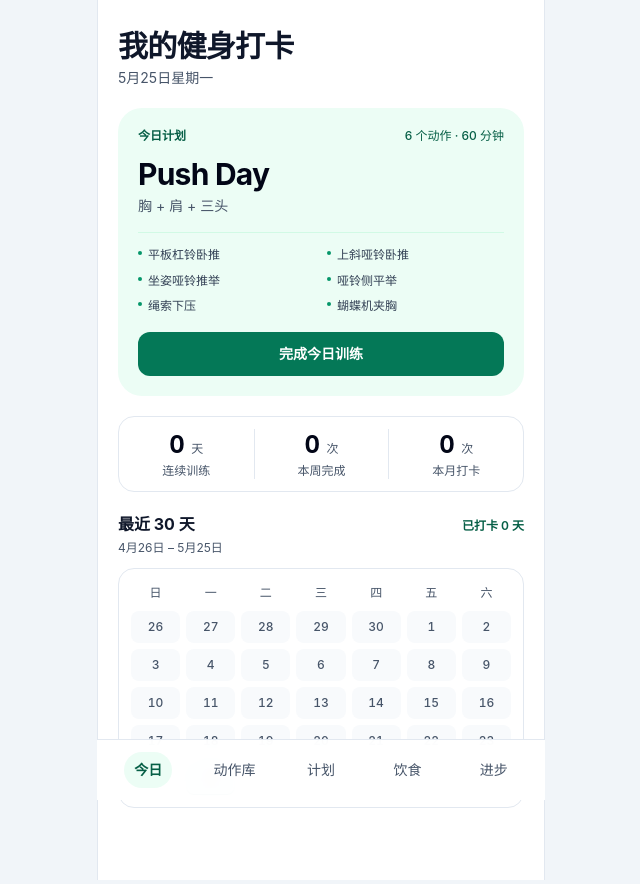
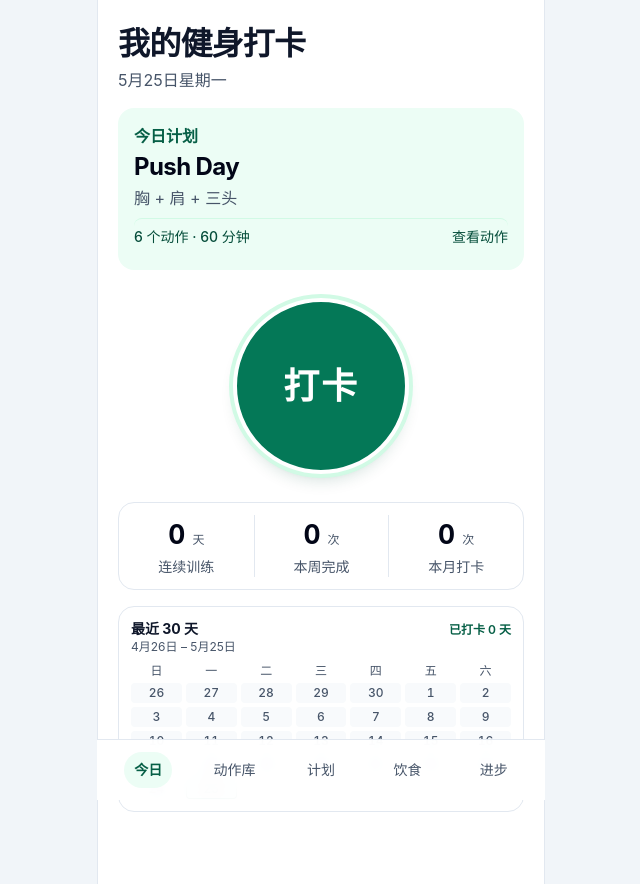
Before and after one commit to 851943145z-max/fitness-app, a React (Vite) app: page / in a window 1280 px wide. Shown: the whole page, without its empty margins (319-959 px from the left). Built offline with nearby package versions, Linux system fonts and the light colour scheme.

Commit message:
Make one-tap check-in the focus of Today

```diff
--- a/src/components/CheckinCalendar.jsx
+++ b/src/components/CheckinCalendar.jsx
@@ -23,15 +23,15 @@ export default function CheckinCalendar() {
   const dateLabel = date => date.toLocaleDateString('zh-CN', { month: 'long', day: 'numeric' })
 
   return (
-    <section>
-      <div className="mb-1 flex items-baseline justify-between gap-2">
-        <h2 className="text-base font-bold">最近 30 天</h2>
+    <section className="rounded-2xl border border-slate-200 p-3">
+      <div className="flex items-baseline justify-between gap-2">
+        <h2 className="text-sm font-bold">最近 30 天</h2>
         <span className="text-xs font-semibold text-emerald-800">已打卡 {count} 天</span>
       </div>
-      <p className="mb-3 text-xs text-slate-600">{dateLabel(startDate)} – {dateLabel(today)}</p>
-      <div className="grid grid-cols-7 gap-1.5 rounded-2xl border border-slate-200 p-3">
+      <p className="mb-2 text-xs text-slate-600">{dateLabel(startDate)} – {dateLabel(today)}</p>
+      <div className="grid grid-cols-7 gap-1">
         {['日', '一', '二', '三', '四', '五', '六'].map(label => (
-          <span key={label} className="py-1 text-center text-xs text-slate-600">{label}</span>
+          <span key={label} className="text-center text-xs text-slate-600">{label}</span>
         ))}
         {Array.from({ length: startDate.getDay() }, (_, index) => (
           <span key={`blank-${index}`} aria-hidden="true" />
@@ -41,7 +41,7 @@ export default function CheckinCalendar() {
           return (
             <time key={key} dateTime={key} aria-current={key === todayKey ? 'date' : undefined}
               aria-label={`${dateLabel(date)}${checked ? '，已打卡' : ''}`}
-              className={`flex h-8 items-center justify-center rounded-lg text-xs font-medium tabular-nums
+              className={`flex h-5 items-center justify-center rounded text-xs font-medium tabular-nums
                 ${checked ? 'bg-emerald-700 text-white' : 'bg-slate-50 text-slate-600'}
                 ${key === todayKey ? 'ring-1 ring-inset ring-emerald-700 font-bold' : ''}`}>
               {date.getDate()}
--- a/src/pages/TodayPage.jsx
+++ b/src/pages/TodayPage.jsx
@@ -3,9 +3,9 @@ import { useState } from 'react'
 import CheckinCalendar from '../components/CheckinCalendar.jsx'
 import {
   getStreak, getWeeklyCount, getMonthlyCount,
-  hasTodaySession, loadPRs, saveSession,
+  getTodaySession, loadPRs, saveSession,
 } from '../utils/workoutStats.js'
-import { getActivePlan, getNextWorkoutDay } from '../data/workoutPlans.js'
+import { ALL_PLANS, getActivePlan, getNextWorkoutDay } from '../data/workoutPlans.js'
 import { exerciseLibrary } from '../data/exerciseLibrary.js'
 
 function getTodayText() {
@@ -14,44 +14,58 @@ function getTodayText() {
   })
 }
 
-function TodayWorkoutCard({ workoutDay, isDone, onCheckIn }) {
+function TodayPlan({ workoutDay }) {
   if (!workoutDay) {
     return (
-      <section className="rounded-3xl bg-emerald-50 p-5">
-        <h2 className="text-xl font-bold">今天是休息日</h2>
+      <section className="rounded-2xl bg-emerald-50 p-4">
+        <h2 className="text-base font-semibold text-emerald-800">今日计划</h2>
+        <p className="mt-1 text-xl font-bold text-slate-950">今天是休息日</p>
       </section>
     )
   }
 
   return (
-    <section className="rounded-3xl bg-emerald-50 p-5">
-      <div className="flex flex-wrap items-center justify-between gap-2 text-xs font-semibold text-emerald-800">
-        <span>{isDone ? '今日已完成' : '今日计划'}</span>
-        <span className="font-medium">{workoutDay.exercises.length} 个动作 · {workoutDay.estimatedMinutes} 分钟</span>
-      </div>
-
-      <h2 className="mt-3 text-3xl font-bold tracking-tight text-slate-950">{workoutDay.name}</h2>
-      <p className="mt-1 text-sm text-slate-600">{workoutDay.muscles}</p>
-
-      <ul className="my-4 grid grid-cols-2 gap-x-3 gap-y-1.5 border-t border-emerald-100 pt-3">
+    <section className="rounded-2xl bg-emerald-50 p-4">
+      <h2 className="text-base font-semibold text-emerald-800">今日计划</h2>
+      <p className="mt-1 text-2xl font-bold leading-tight tracking-tight text-slate-950">{workoutDay.name}</p>
+      <p className="mt-1 text-base text-slate-600">{workoutDay.muscles}</p>
+      <details className="group mt-2">
+        <summary className="flex min-h-9 cursor-pointer list-none items-center justify-between gap-2 rounded-lg
+                            border-t border-emerald-100 text-sm font-medium text-emerald-900 [&::-webkit-details-marker]:hidden">
+          <span>{workoutDay.exercises.length} 个动作 · {workoutDay.estimatedMinutes} 分钟</span>
+          <span className="group-open:hidden">查看动作</span>
+          <span className="hidden group-open:inline">收起动作</span>
+        </summary>
+        <ul className="mt-2 grid grid-cols-2 gap-x-3 gap-y-2 pb-1">
           {workoutDay.exercises.map(({ exerciseId }, index) => {
             const exercise = exerciseLibrary.find(entry => entry.id === exerciseId)
             return (
-            <li key={`${exerciseId}-${index}`} className="flex items-start gap-1.5 text-xs leading-relaxed text-slate-700">
-              <span aria-hidden="true" className="mt-1.5 size-1 shrink-0 rounded-full bg-emerald-600" />
+              <li key={`${exerciseId}-${index}`} className="flex items-start gap-1.5 text-sm leading-snug text-slate-700">
+                <span aria-hidden="true" className="mt-2 size-1 shrink-0 rounded-full bg-emerald-600" />
                 {exercise?.name || exerciseId}
               </li>
             )
           })}
         </ul>
+      </details>
+    </section>
+  )
+}
 
-      {!isDone && (
-        <button type="button" onClick={onCheckIn}
-          className="min-h-11 w-full rounded-xl bg-emerald-700 px-4 py-3 text-sm font-bold text-white transition-colors hover:bg-emerald-800">
-          完成今日训练
+function CheckInButton({ isDone, onCheckIn }) {
+  return (
+    <div className="flex justify-center py-3">
+      <button type="button" onClick={onCheckIn} aria-disabled={isDone}
+        className={`flex size-[clamp(8.75rem,42vw,11rem)] flex-col items-center justify-center gap-1
+          rounded-full border-4 border-white font-bold ring-4 ring-emerald-100 transition
+          ${isDone ? 'bg-emerald-50 text-emerald-800' :
+            'bg-emerald-700 text-white shadow-lg shadow-emerald-900/15 hover:bg-emerald-800 motion-safe:active:scale-95'}`}>
+        {isDone && <span aria-hidden="true" className="text-3xl leading-none">✓</span>}
+        <span aria-live="polite" className={isDone ? 'text-xl' : 'text-4xl tracking-wider'}>
+          {isDone ? '已打卡' : '打卡'}
+        </span>
       </button>
-      )}
-    </section>
+    </div>
   )
 }
 
@@ -64,8 +78,8 @@ function StatsRow({ streak, weekly, monthly }) {
         { label: '本月打卡', value: monthly, unit: '次' },
       ].map(({ label, value, unit }) => (
         <div key={label} className="flex flex-col-reverse gap-0.5">
-          <dt className="text-xs text-slate-600">{label}</dt>
-          <dd className="text-2xl font-bold tabular-nums text-slate-950">
+          <dt className="text-sm text-slate-600">{label}</dt>
+          <dd className="text-[1.65rem] font-bold tabular-nums text-slate-950">
             {value} <span className="text-xs font-medium text-slate-600">{unit}</span>
           </dd>
         </div>
@@ -99,14 +113,17 @@ function PRCard() {
 }
 
 export default function TodayPage() {
-  const [refreshKey, setRefreshKey] = useState(0)
+  const [, setRefreshKey] = useState(0)
   const plan = getActivePlan()
-  const workoutDay = getNextWorkoutDay(plan)
-  const isDone = hasTodaySession()
+  const todaySession = getTodaySession()
+  // 打卡后继续展示今天完成的训练，下一套计划留给下次打卡。
+  const completedPlan = ALL_PLANS.find(entry => entry.id === todaySession?.planType) ?? plan
+  const completedDay = completedPlan.days.find(day => day.id === todaySession?.workoutDayId)
+  const workoutDay = completedDay ?? getNextWorkoutDay(plan)
 
   // 一键打卡保存已完成记录，供统计、日历和进步页读取。
   function handleCheckIn() {
-    if (!workoutDay) return
+    if (!workoutDay || getTodaySession()) return
     saveSession({
       id: Date.now().toString(),
       date: new Date().toISOString().slice(0, 10),
@@ -122,12 +139,13 @@ export default function TodayPage() {
   }
 
   return (
-    <div className="space-y-5 px-5 pt-7" key={refreshKey}>
+    <div className="space-y-4 px-5 pt-6">
       <header>
-        <h1 className="text-3xl font-bold tracking-tight">我的健身打卡</h1>
-        <p className="mt-1 text-sm text-slate-600">{getTodayText()}</p>
+        <h1 className="text-[2rem] font-bold leading-tight tracking-tight">我的健身打卡</h1>
+        <p className="mt-1 text-base text-slate-600">{getTodayText()}</p>
       </header>
-      <TodayWorkoutCard workoutDay={workoutDay} isDone={isDone} onCheckIn={handleCheckIn} />
+      <TodayPlan workoutDay={workoutDay} />
+      {workoutDay && <CheckInButton isDone={Boolean(todaySession)} onCheckIn={handleCheckIn} />}
       <StatsRow streak={getStreak()} weekly={getWeeklyCount()} monthly={getMonthlyCount()} />
       <PRCard />
       <CheckinCalendar />
--- a/src/utils/workoutStats.js
+++ b/src/utils/workoutStats.js
@@ -179,9 +179,13 @@ export function getRecentSessions(limit = 10) {
 
 // ── 今天是否已完成训练 ──────────────────────────────────────
 
+export function getTodaySession() {
+  const today = new Date().toISOString().slice(0, 10)
+  return loadSessions().reverse().find(session => session.date === today && session.completed)
+}
+
 export function hasTodaySession() {
-  const today = new Date().toISOString().slice(0, 10)
-  return loadSessions().some(s => s.date === today && s.completed)
+  return Boolean(getTodaySession())
 }
 
 // ── 身体部位训练频率（近30天）──────────────────────────────
```
Lines whose indentation alone changed are shown as unchanged.
